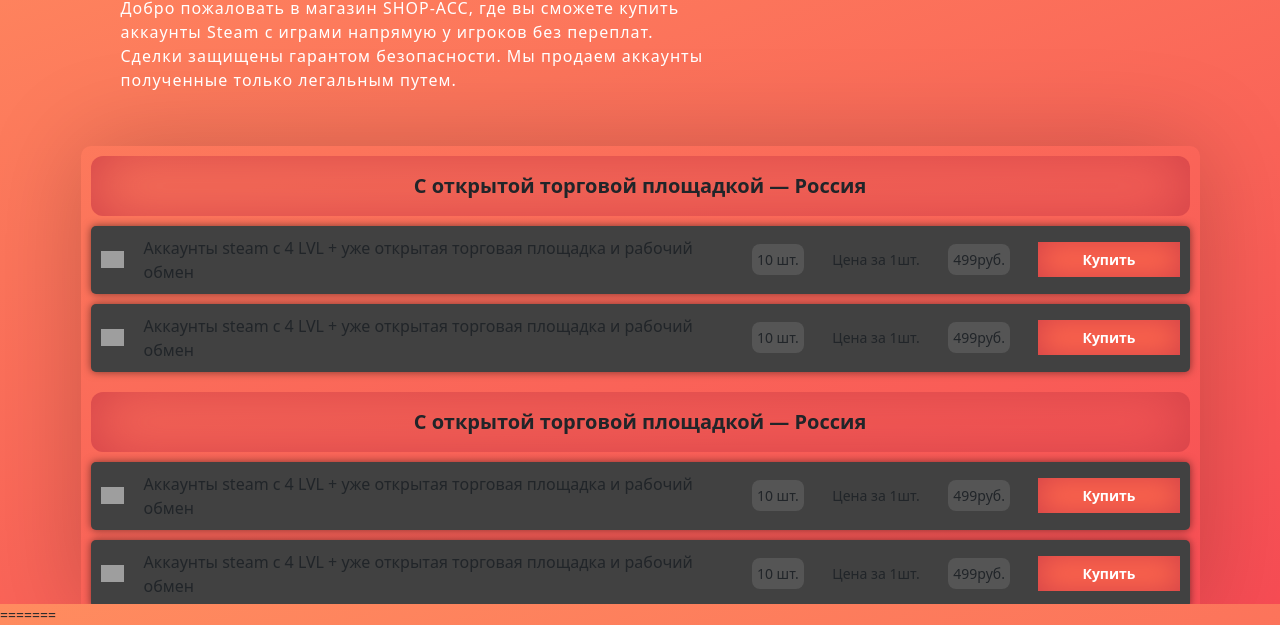
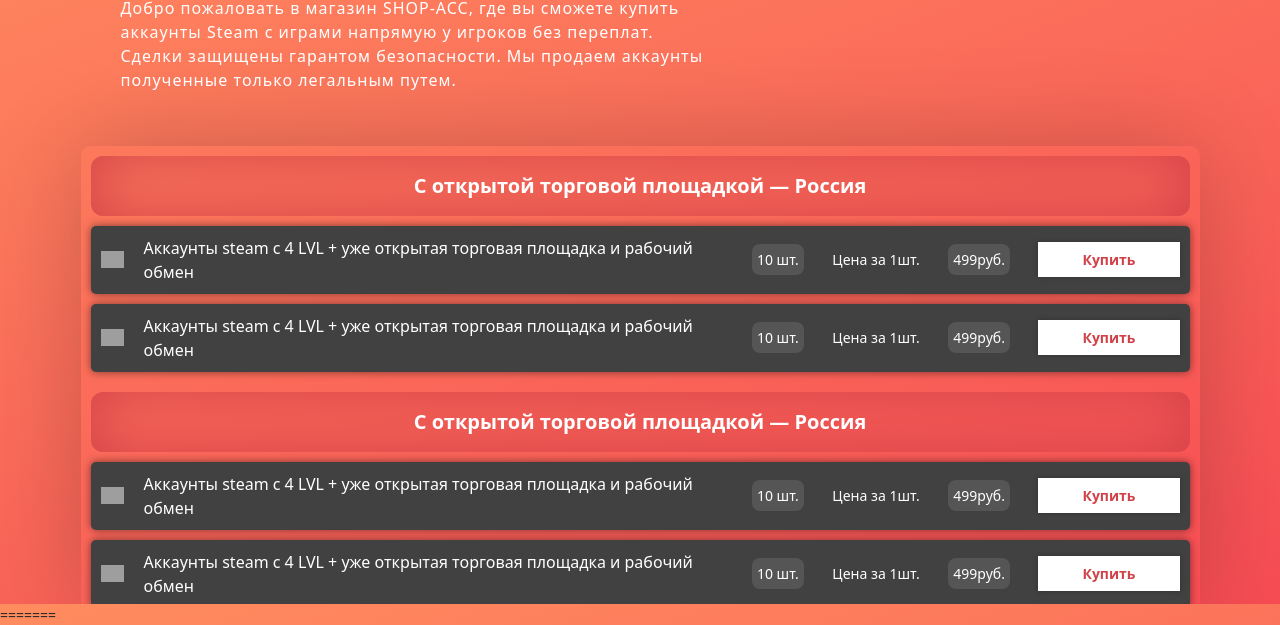
Before and after one commit to DaniilMpala/magazin, a React app: page / in a window 1280 px wide. Shown: the part 196-821 px from the top of the page. Built offline with nearby package versions, Linux system fonts and the light colour scheme; grey boxes are pictures that could not be loaded.

Commit message:
small changes

```diff
--- a/src/style/style.scss
+++ b/src/style/style.scss
@@ -164,13 +164,17 @@
     padding: 7px;
     font-size: 15px;
     font-weight: 600;
-    background-color: $colorButtonAcc;
+    //background-color: $colorButtonAcc;
+    background-color: white;
     box-shadow: 0 0 5px rgba(0, 0, 0, 0.26);
-    color: #fff;
-    border-radius: 8px;
+    //color: #fff;
+    font-weight: 700;
+    color: #d14148;
+    border-radius: 20px;
     border: 0;
     transition: all 0.15s ease;
-    box-shadow: inset 0 0 30px #d14148;
+    text-transform: uppercase;
+    //box-shadow: inset 0 0 30px #d14148;
 
     :active {
         transform: translate(0, 0px);
@@ -180,7 +184,8 @@
         background-color: $colorButtonDisabled;
     }
     &:hover:not([disabled]) {
-        background-color: $colorButtonAccHover;
+        background-color: white;
+        opacity: 0.5;
         //box-shadow: 0 3px 10px $colorButtonAcc;
         transform: scale(95%);
         //border: solid white;
@@ -204,6 +209,7 @@
     padding: 10px;
     box-shadow: 0 0 100px RGB(0 0 0 / 20%);
     border-radius: 10px;
+    color: white;
 }
 footer {
     transform: translate(0, 100%);
```
